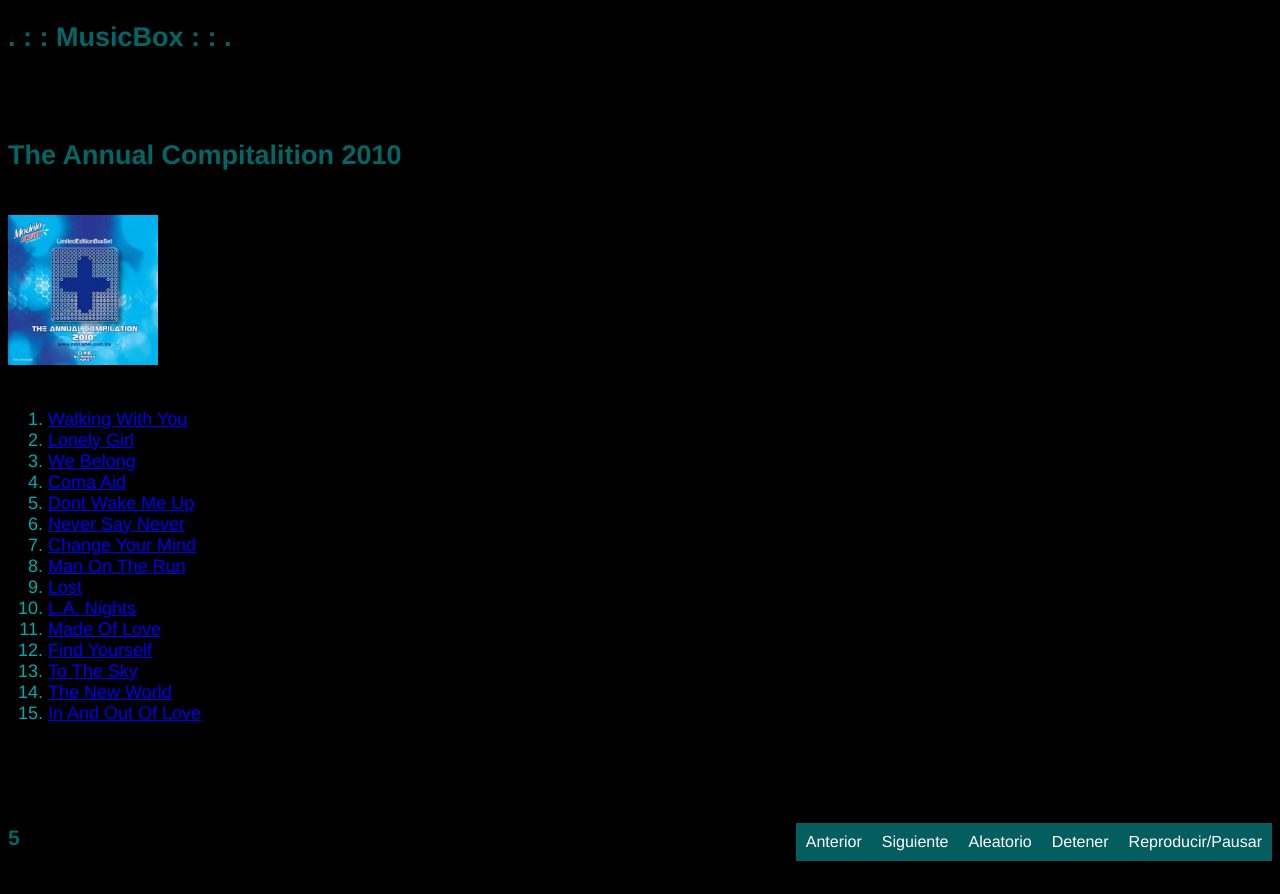
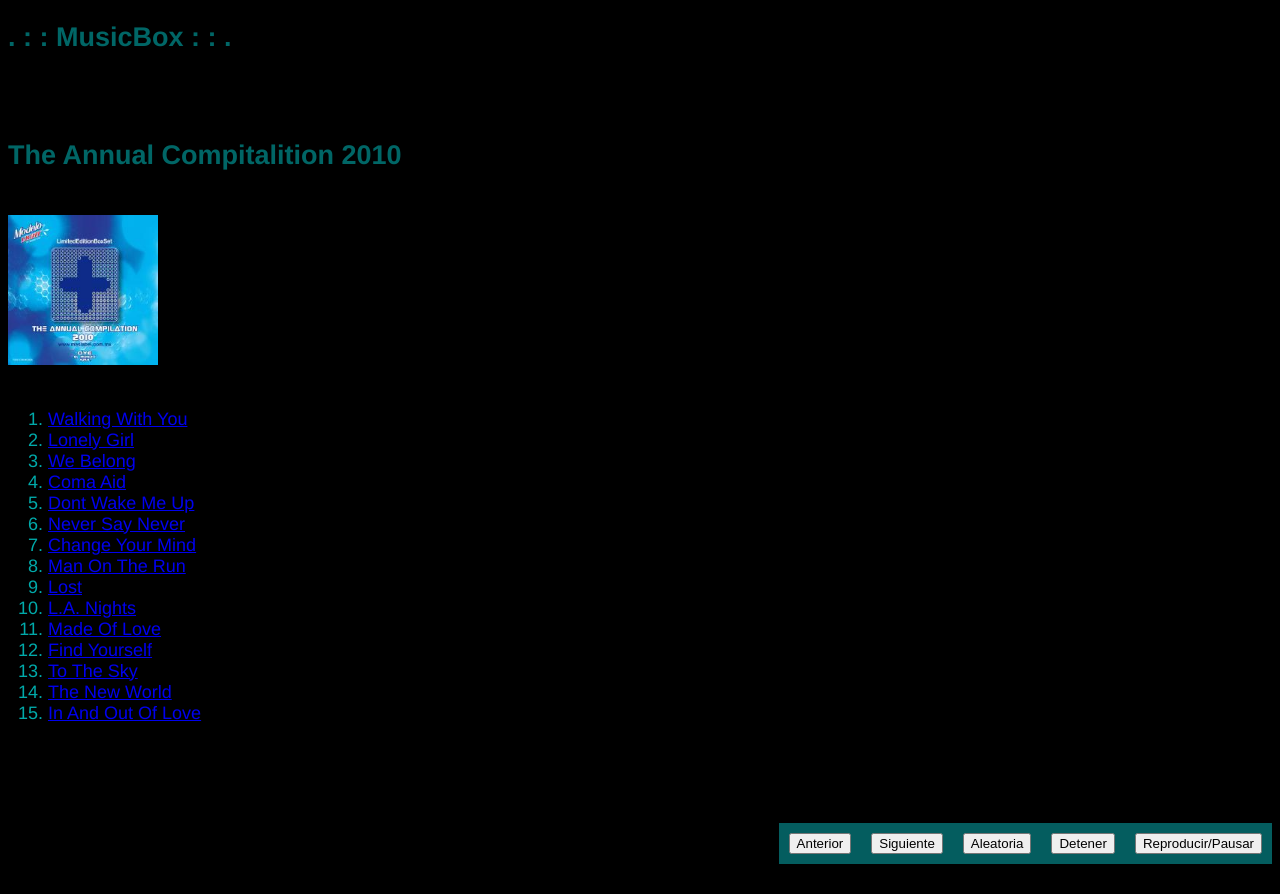
Before and after one commit to frondeezee/des-app-web4, a plain HTML site: page index.html in a window 1280 px wide. Before the commit the page ends 871 px from the top, so only its background shows below. Drawn offline with Linux system fonts and the light colour scheme.

Commit message:
24 mar 3

```diff
--- a/index.html
+++ b/index.html
@@ -82,17 +82,17 @@
             <br><br><br>
             <section class="flex">
                 <ul>
-                    <li>Reproducir/Pausar</li>
-                    <li>Detener</li>
-                    <li>Aleatorio</li>
-                    <li>Siguiente</li>
-                    <li>Anterior</li>
+                    <li><button onclick="one.playPause()">Reproducir/Pausar</button></li>
+                    <li><button onclick="one.stop()">Detener</button></li>
+                    <li><button onclick="one.showSongInSite()">Aleatoria</button></li>
+                    <li><button onclick="one.next()">Siguiente</button></li>
+                    <li><button onclick="one.prev()">Anterior</button></li>
                 </ul>
             </section>
             <section>
-                <h1 id="canciones">canciones</h1>
+                <br><br><br>
             </section>
-        </section>
+
         <script src="scripts/index.js"></script>
     </body>
 </html>
--- a/scripts/index.css
+++ b/scripts/index.css
@@ -2,8 +2,7 @@
 body {
     font-family: 'Franklin Gothic Medium', 'Arial Narrow', Arial, sans-serif;
     font-size: large;
-    color: rgba(0, 255, 255, 0.68);
-    background-color: rgb(0, 0, 0);
+    color: rgba(0, 255, 255, 0.728);    background-color: rgb(0, 0, 0);
 }
 
 .tex {
@@ -26,7 +25,7 @@ body {
     display: inline;
     font-size: 16px;
     text-decoration: none;
-    float:inline-end;
+    float:right;
     padding: 10px;
     background-color: rgba(6, 126, 128, 0.742);
     color: rgb(255, 255, 255);
--- a/scripts/index.js
+++ b/scripts/index.js
@@ -135,13 +135,21 @@ class Reproductor {
     }
 
     next(){
-        this.ahoraSuena+=1
-        return console.log(this.showSongInSite())
+        if (this.ahoraSuena <14) {
+            this.ahoraSuena+=1
+            return console.log(this.showSongInSite())
+        }else{
+            false
+        }
     }
 
     prev(){
-            this.ahoraSuena-=1
-            return console.log(this.showSongInSite())
+            if (this.ahoraSuena >0) {
+                this.ahoraSuena-=1
+                return console.log(this.showSongInSite())
+            }else{
+                false
+            }
     }
 
     stop(){
@@ -180,11 +188,6 @@ one.prev();
 one.stop();
 one.play();
 one.songsList();*/
-one.showSongInSite();
+
 
 // console.log(canciones[1].nombre)
-
-function doc(){
-    document.getElementById('canciones').innerHTML = one.shuffle();
-}
-doc();
```
